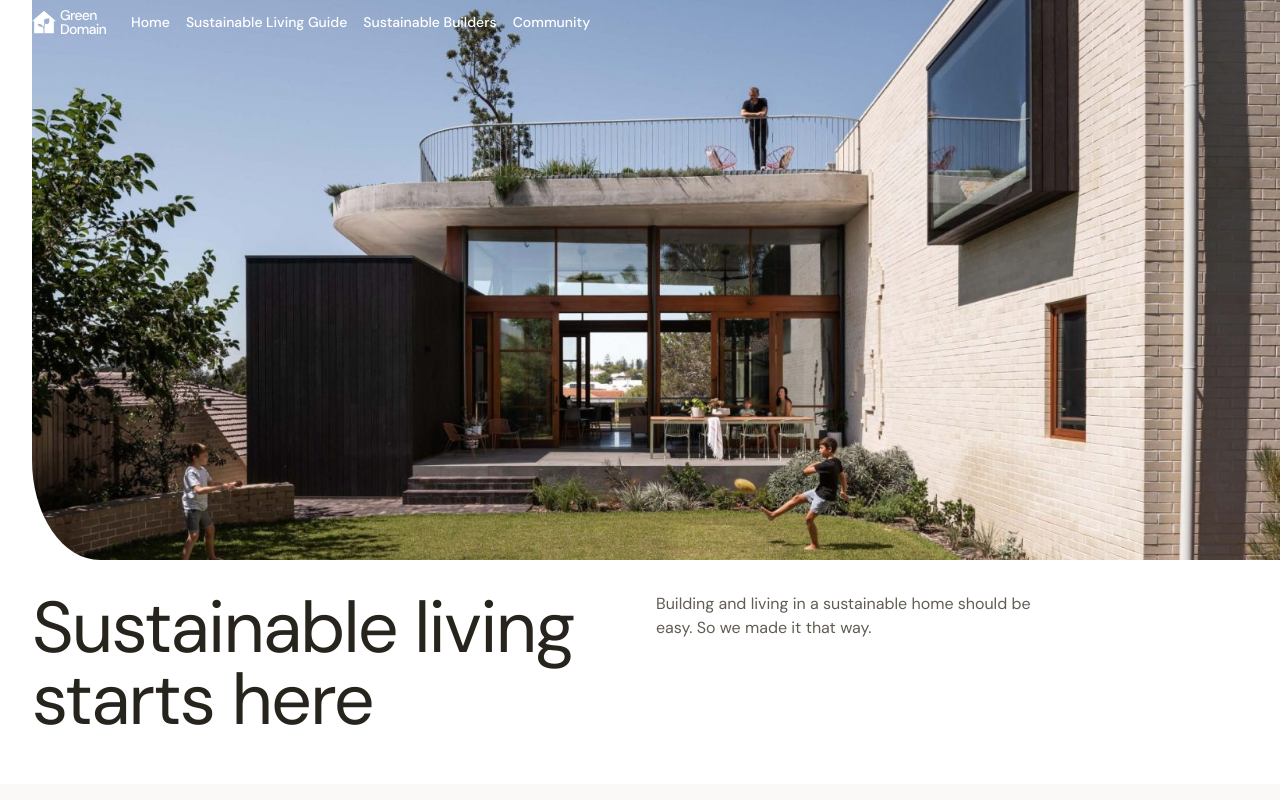
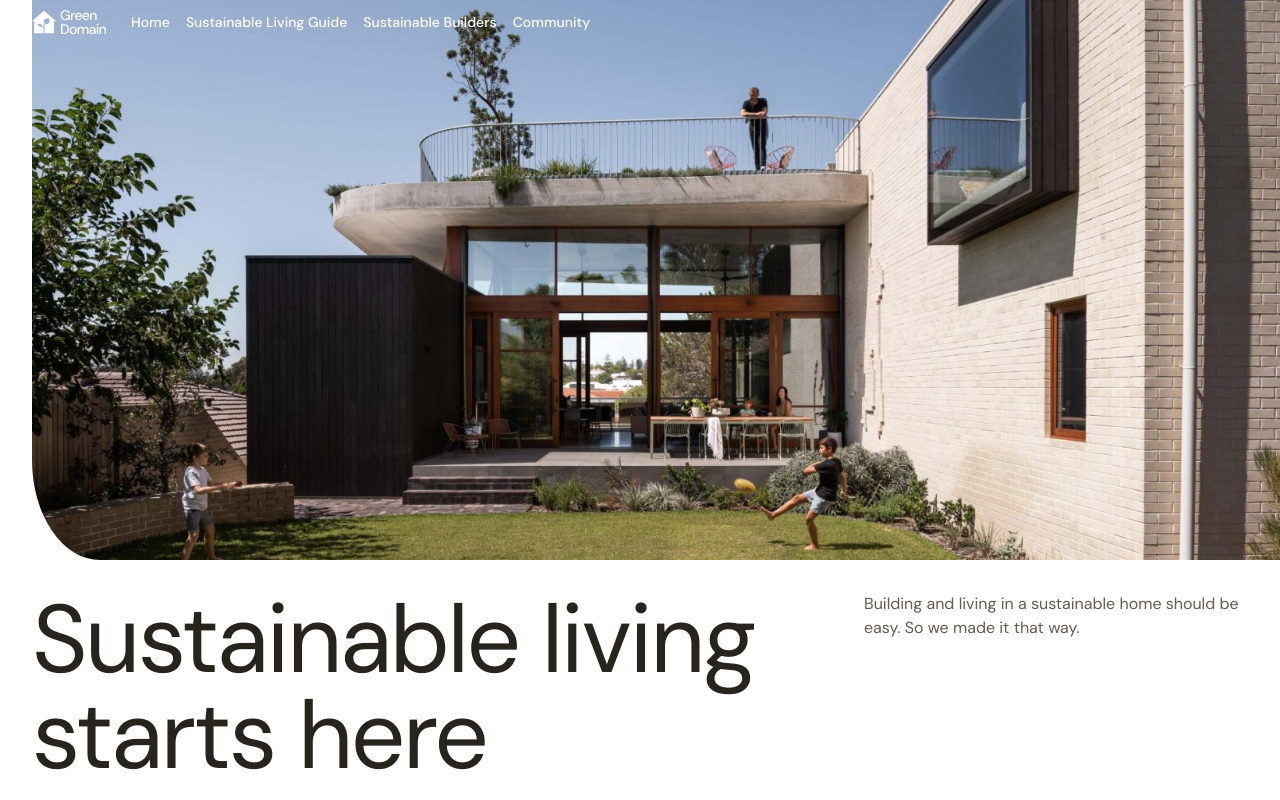
Before and after one commit to treytallent/Green-Domain, a React (Vite) app: page / in a window 1280 px wide. Shown: the top 800 px of the page. Built offline with nearby package versions, Linux system fonts and the light colour scheme.

Commit message:
Header improved responsiveness

```diff
--- a/src/pages/Home.jsx
+++ b/src/pages/Home.jsx
@@ -47,10 +47,10 @@ export function Home() {
                   alt=""
                />
                <div className="mx-4 sm:mx-8 grid grid-cols-4 gap-4  sm:grid-cols-12 lg:gap-x-8">
-                  <h1 className="text-warmgray-1000 text-5xl md:text-7xl tracking-tight col-span-4 sm:col-span-6">
+                  <h1 className="text-warmgray-1000 tracking-tight text-5xl md:text-7xl lg:text-8xl col-span-4 sm:col-span-8">
                      Sustainable living starts here
                   </h1>
-                  <p className="text-warmgray-700 col-span-4 sm:col-span-4">
+                  <p className="text-warmgray-700 col-span-4 sm:col-span-4 sm:col-start-9">
                      Building and living in a sustainable home should be easy.
                      So we made it that way.
                   </p>
```
